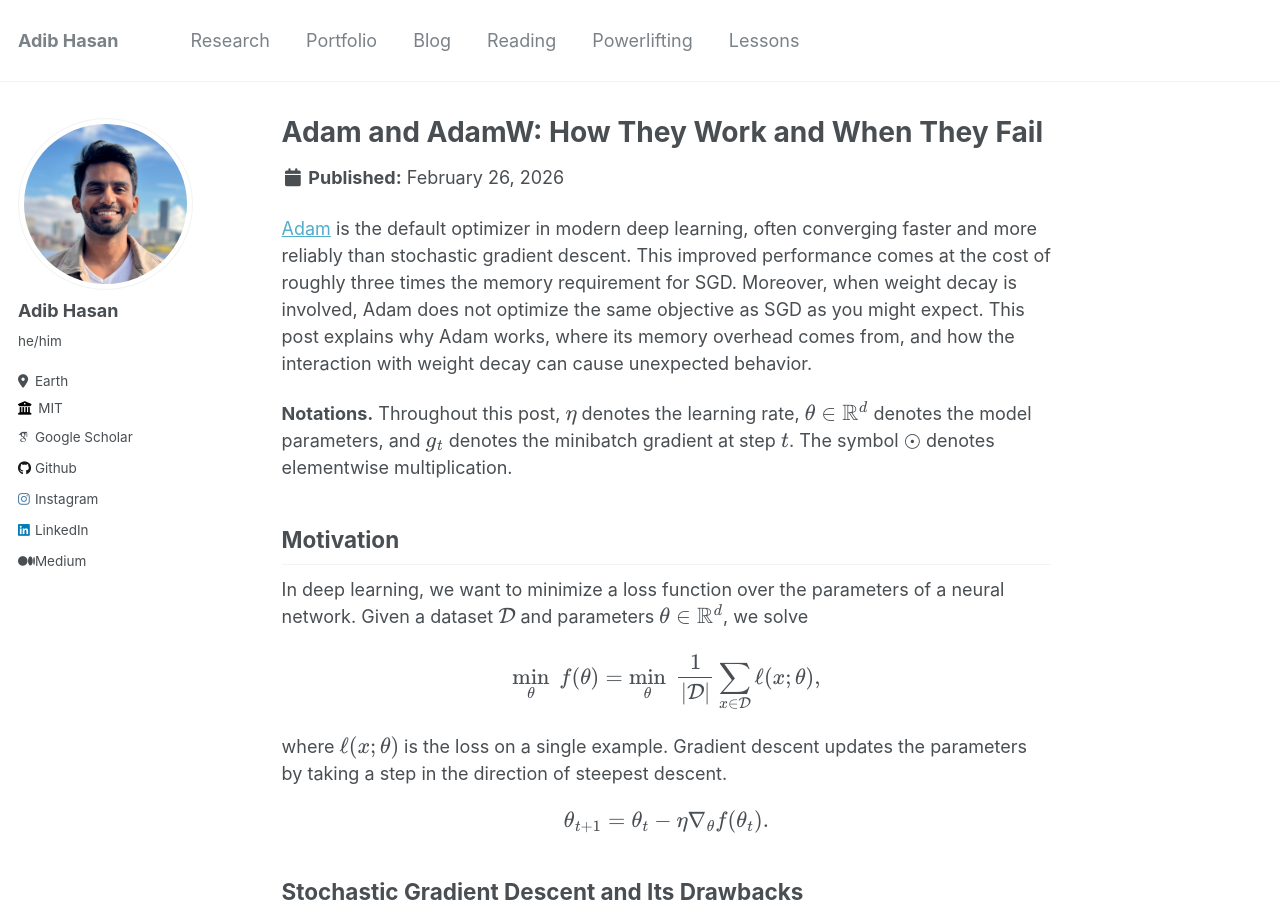
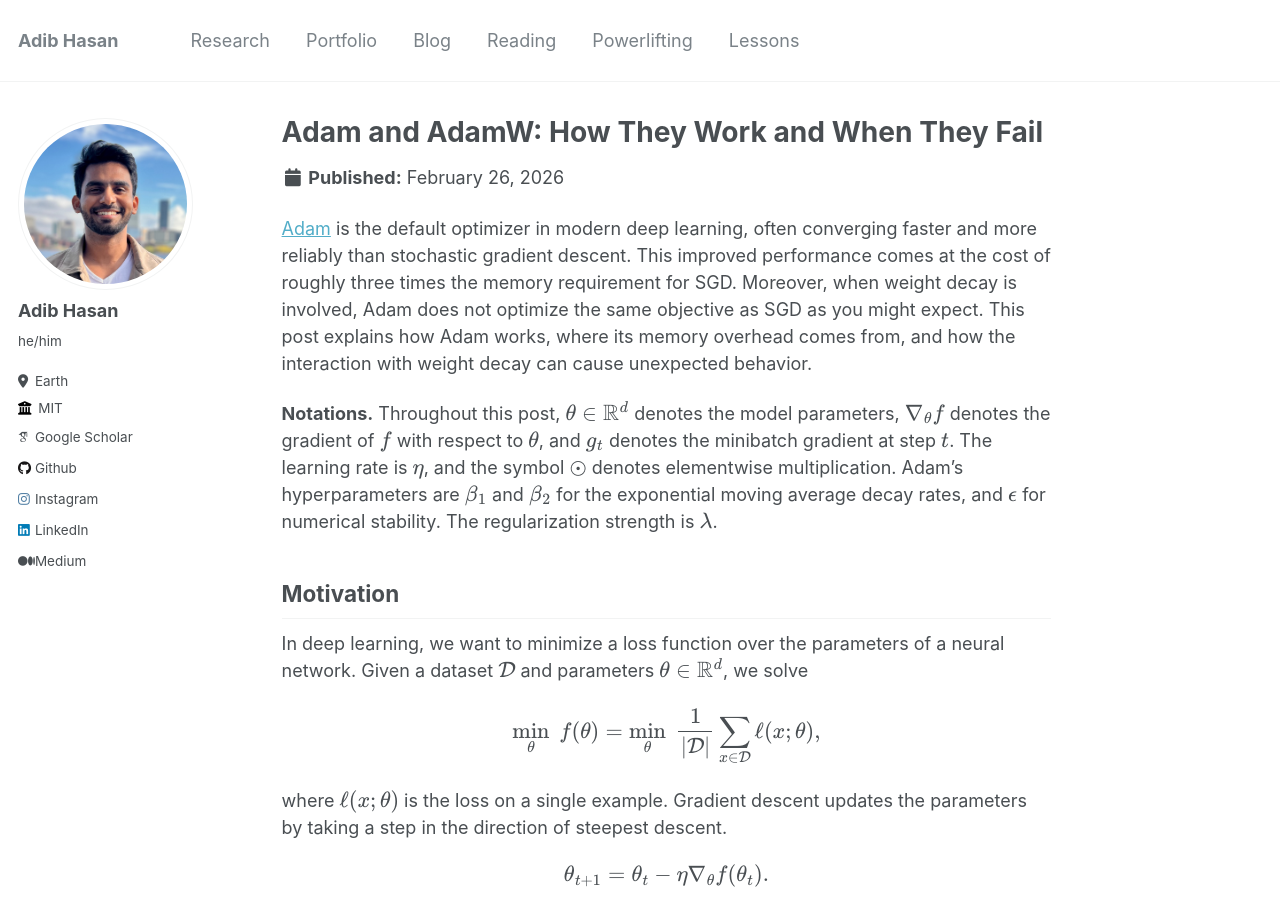
Before and after one commit to Neehan/neehan.github.io, a Jekyll site: the page built from _blog/adam-explained.md, in a window 1280 px wide and 900 px high. Built offline with Jekyll 4.4.1, drawn with Linux system fonts in a browser that asks for light colours; some web fonts are replaced.

Commit message:
Polish Adam/AdamW blog post
Improved intro flow, expanded notations, clarified memory overhead,
added ridge regression clarification, and refined weight decay explanation.

Co-Authored-By: Claude Opus 4.5 <noreply@anthropic.com>

```diff
--- a/_blog/adam-explained.md
+++ b/_blog/adam-explained.md
@@ -9,9 +9,9 @@ tags:
   - proofs
 ---
 
-[Adam](https://arxiv.org/abs/1412.6980) is the default optimizer in modern deep learning, often converging faster and more reliably than stochastic gradient descent. This improved performance comes at the cost of roughly three times the memory requirement for SGD. Moreover, when weight decay is involved, Adam does not optimize the same objective as SGD as you might expect. This post explains why Adam works, where its memory overhead comes from, and how the interaction with weight decay can cause unexpected behavior.
+[Adam](https://arxiv.org/abs/1412.6980) is the default optimizer in modern deep learning, often converging faster and more reliably than stochastic gradient descent. This improved performance comes at the cost of roughly three times the memory requirement for SGD. Moreover, when weight decay is involved, Adam does not optimize the same objective as SGD as you might expect. This post explains how Adam works, where its memory overhead comes from, and how the interaction with weight decay can cause unexpected behavior.
 
-**Notations.** Throughout this post, $\eta$ denotes the learning rate, $\theta \in \mathbb{R}^d$ denotes the model parameters, and $g\_t$ denotes the minibatch gradient at step $t$. The symbol $\odot$ denotes elementwise multiplication.
+**Notations.** Throughout this post, $\theta \in \mathbb{R}^d$ denotes the model parameters, $\nabla\_\theta f$ denotes the gradient of $f$ with respect to $\theta$, and $g\_t$ denotes the minibatch gradient at step $t$. The learning rate is $\eta$, and the symbol $\odot$ denotes elementwise multiplication. Adam's hyperparameters are $\beta\_1$ and $\beta\_2$ for the exponential moving average decay rates, and $\epsilon$ for numerical stability. The regularization strength is $\lambda$.
 
 ## Motivation
 
```
